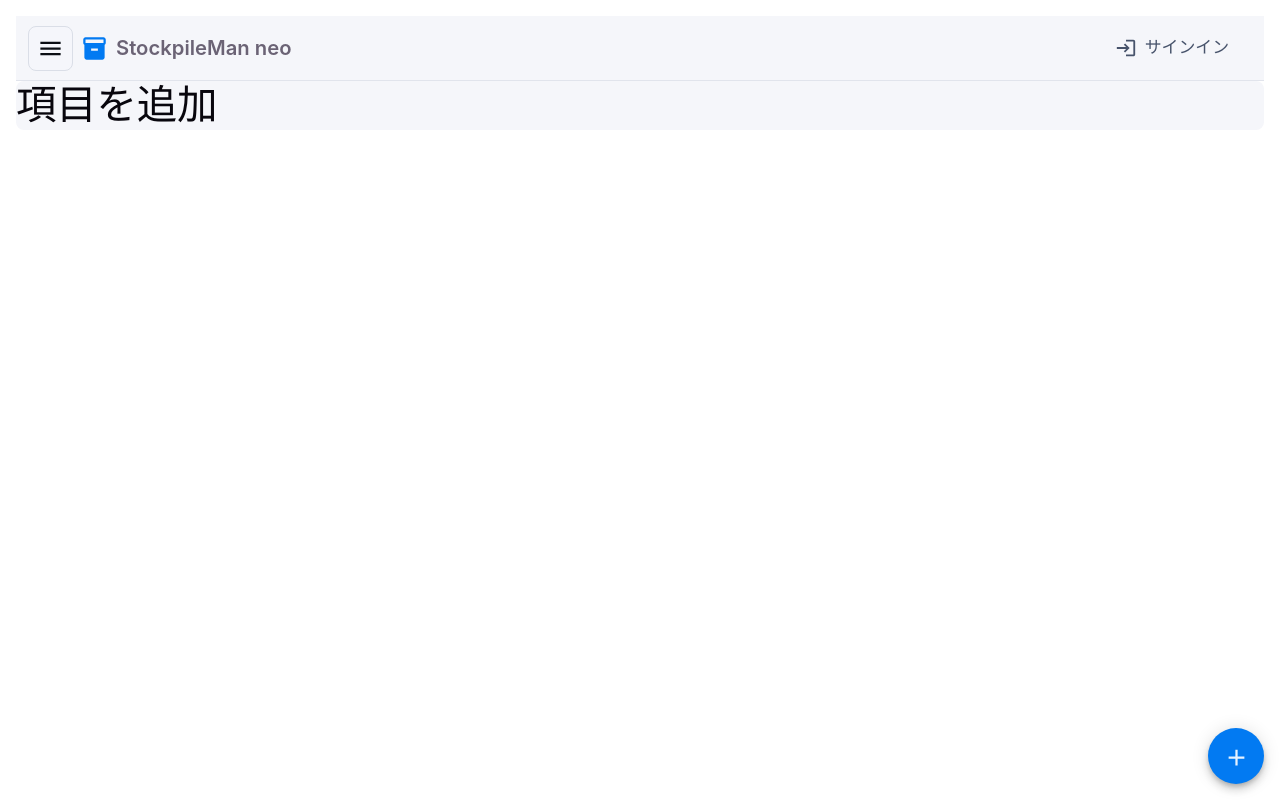
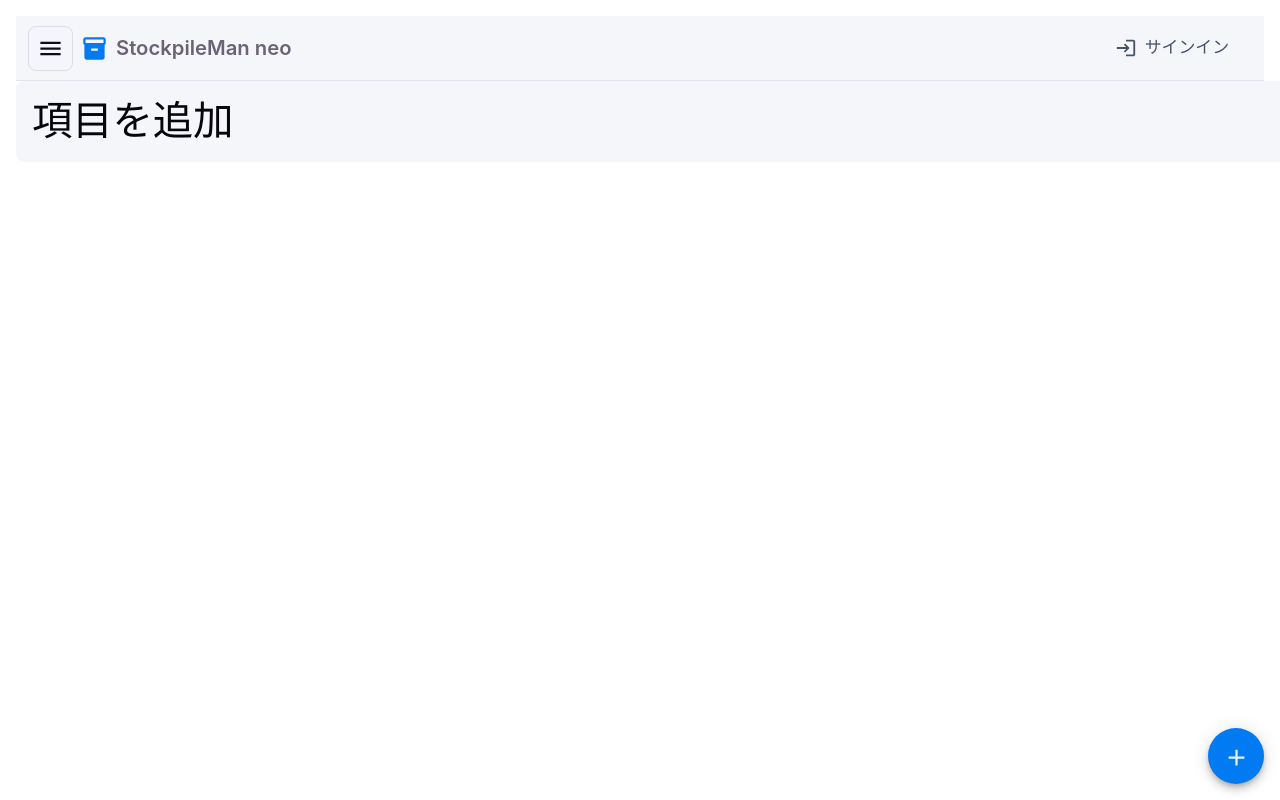
Before and after one commit to Tayra-Sakurai/StockpileManNeo, a React (Vite) app in the folder stockpilemanneo/: page /Add in a window 1280 px wide. Built offline with nearby package versions, Linux system fonts and the light colour scheme; no server answers.

Commit message:
Adjusted the padding.

```diff
--- a/stockpilemanneo/src/components/datafield/Editors/AddBlock.jsx
+++ b/stockpilemanneo/src/components/datafield/Editors/AddBlock.jsx
@@ -3,7 +3,7 @@ import { Outlet } from "react-router-dom";
 
 function AddBlock() {
   return (
-    <Paper sx={{ width: '100%' }}>
+    <Paper sx={{ width: '100%', padding: 2 }}>
       <Stack spacing="2">
         <Typography variant="h2" component="h2">項目を追加</Typography>
         <Outlet />
```
